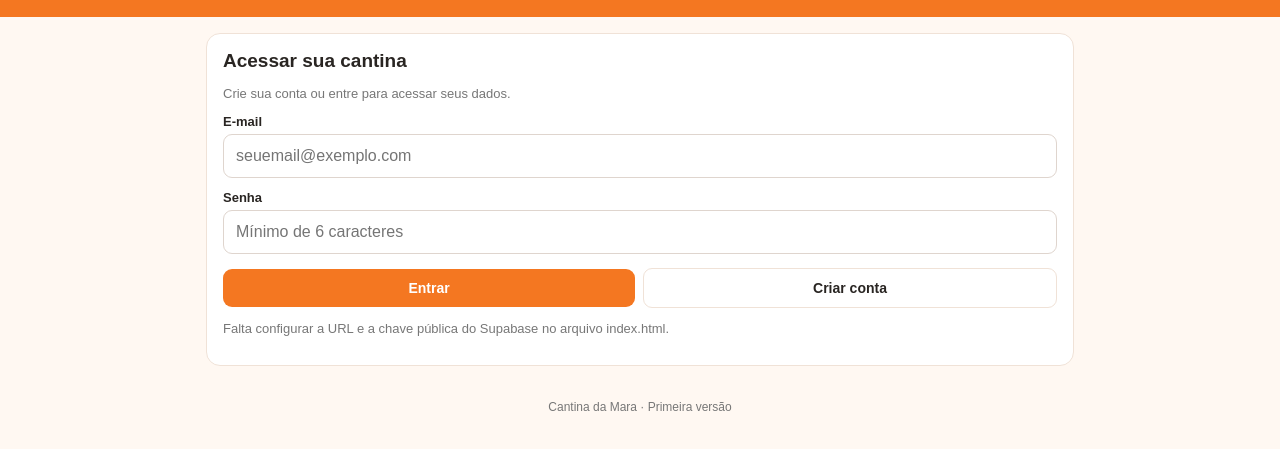
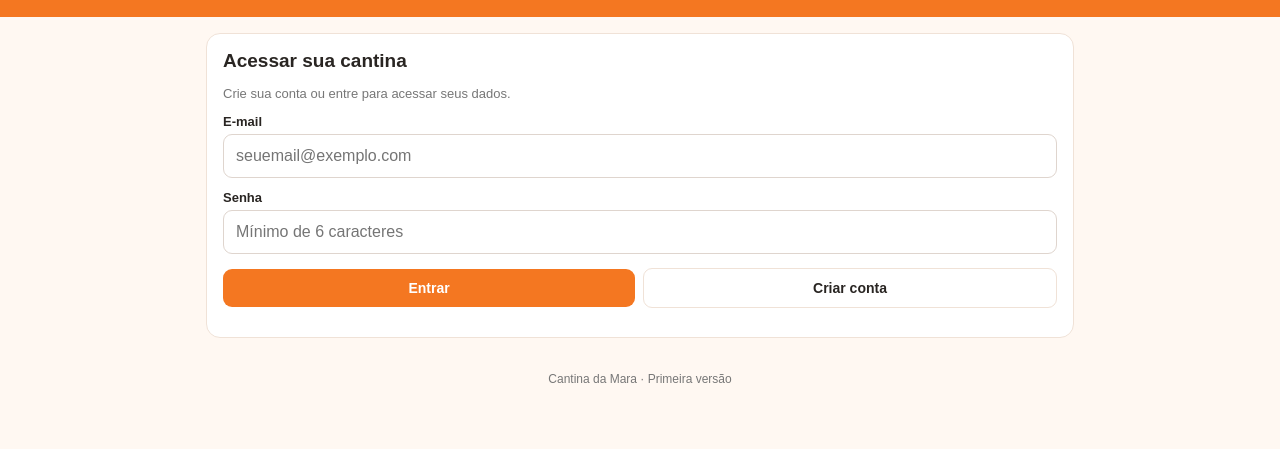
Before and after one commit to pablorodrigues05052010-boop/Cantina-da-Mara-, a plain HTML site: page index.html in a window 1280 px wide. Shown: the part 69-518 px from the top of the page. Drawn offline with nearby package versions, Linux system fonts and the light colour scheme.

Commit message:
Configurar a superbase

```diff
--- a/index.html
+++ b/index.html
@@ -93,8 +93,8 @@ form button{margin-top:14px;width:100%}
 </main>
 <script>
 /* PREENCHA ESTES DOIS CAMPOS COM OS DADOS DO SEU PROJETO SUPABASE */
-const SUPABASE_URL = "COLE_AQUI_A_URL_DO_PROJETO";
-const SUPABASE_PUBLIC_KEY = "COLE_AQUI_A_CHAVE_PUBLICA";
+const SUPABASE_URL = "sb_publishable_YzX-YOAH9QCnWL8x5Je51Q_PERsWD2J;
+const SUPABASE_PUBLIC_KEY = "sb_publishable_YzX-YOAH9QCnWL8x5Je51Q_PERsWD2J;
 let db=null, products=[], sales=[], expenses=[];
 const $=id=>document.getElementById(id);
 const money=n=>Number(n||0).toLocaleString('pt-BR',{style:'currency',currency:'BRL'});
```
